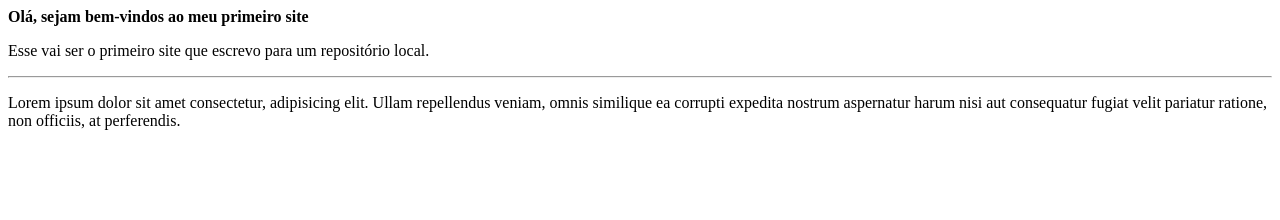
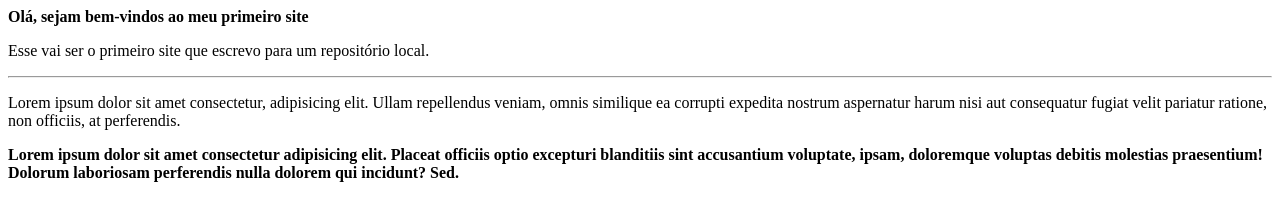
Before and after one commit to Kaique-py/Codes-Py, a plain HTML site: page Criação de site/index.html in a window 1280 px wide. Drawn offline with Linux system fonts and the light colour scheme.

Commit message:
Adicionei um parágrafo

```diff
--- a/Criação de site/index.html
+++ b/Criação de site/index.html
@@ -10,5 +10,6 @@
 <p>Esse vai ser o primeiro site que escrevo para um repositório local.</p>
 <hr>
 <p>Lorem ipsum dolor sit amet consectetur, adipisicing elit. Ullam repellendus veniam, omnis similique ea corrupti expedita nostrum aspernatur harum nisi aut consequatur fugiat velit pariatur ratione, non officiis, at perferendis.</p>
+<p><b>Lorem ipsum dolor sit amet consectetur adipisicing elit. Placeat officiis optio excepturi blanditiis sint accusantium voluptate, ipsam, doloremque voluptas debitis molestias praesentium! Dolorum laboriosam perferendis nulla dolorem qui incidunt? Sed.</b></p>
 </body>
 </html>
```
